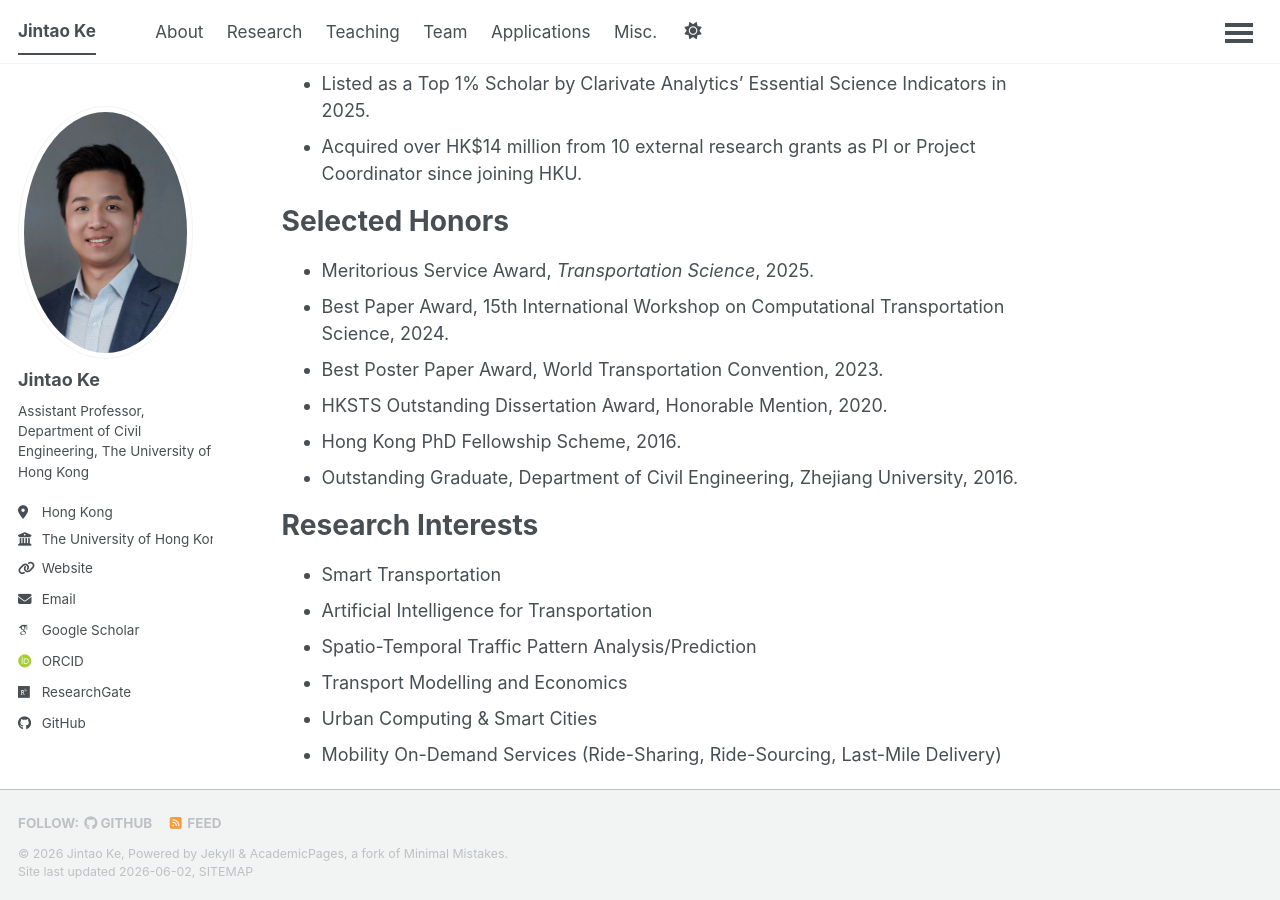
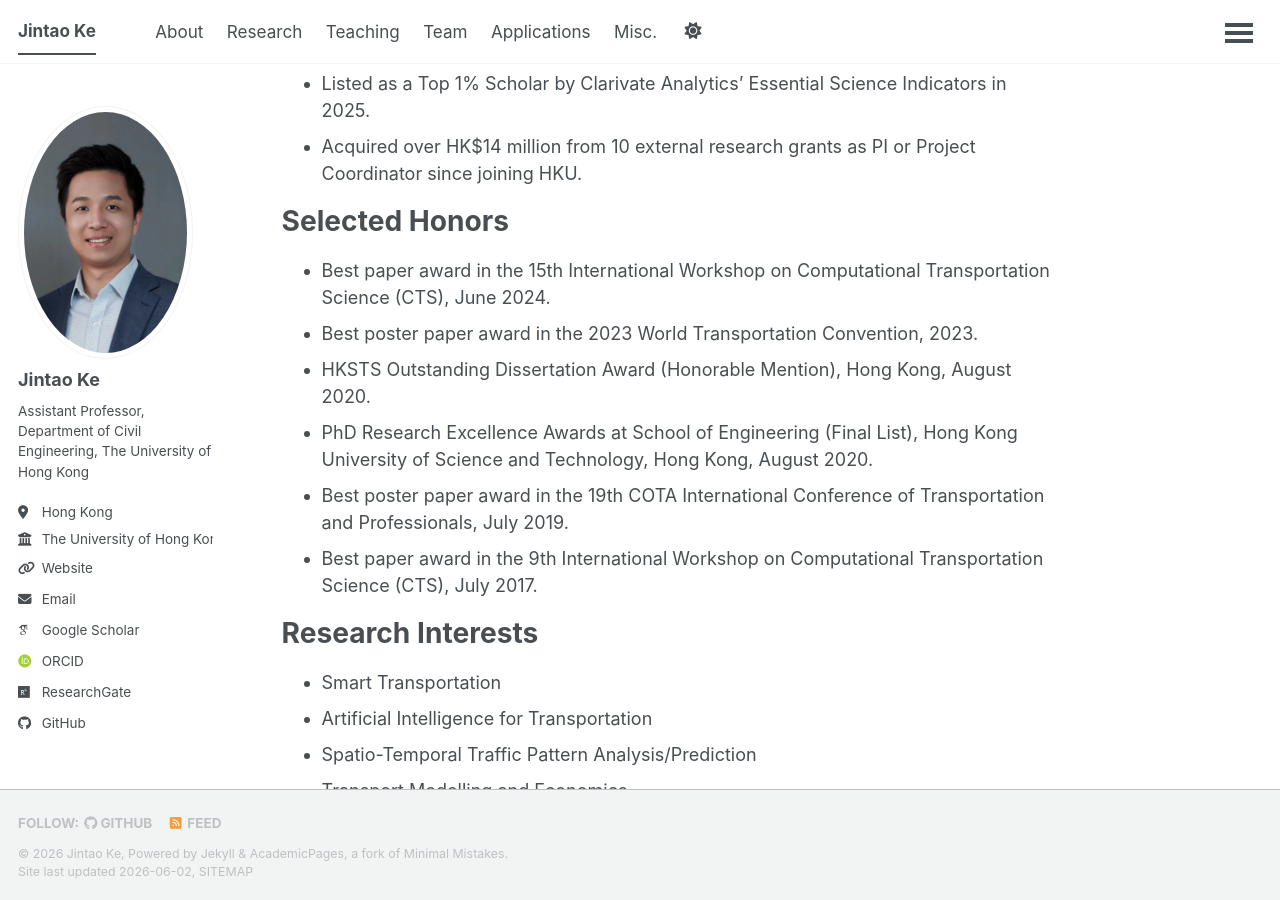
Before and after one commit to hku-kejintao/hku-kejintao.github.io, a Jekyll site: the page built from _pages/about.md, in a window 1280 px wide and 900 px high, scrolled down 801 px. Built offline with Jekyll 4.4.1, drawn with Linux system fonts in a browser that asks for light colours; some web fonts are replaced; a script that is not in the unit is left out.

Commit message:
Update honors and applications intro
Co-authored-by: Cursor <cursoragent@cursor.com>

```diff
--- a/_pages/about.md
+++ b/_pages/about.md
@@ -21,12 +21,12 @@ Research Profile
 Selected Honors
 ======
 
-- Meritorious Service Award, *Transportation Science*, 2025.
-- Best Paper Award, 15th International Workshop on Computational Transportation Science, 2024.
-- Best Poster Paper Award, World Transportation Convention, 2023.
-- HKSTS Outstanding Dissertation Award, Honorable Mention, 2020.
-- Hong Kong PhD Fellowship Scheme, 2016.
-- Outstanding Graduate, Department of Civil Engineering, Zhejiang University, 2016.
+- Best paper award in the 15th International Workshop on Computational Transportation Science (CTS), June 2024.
+- Best poster paper award in the 2023 World Transportation Convention, 2023.
+- HKSTS Outstanding Dissertation Award (Honorable Mention), Hong Kong, August 2020.
+- PhD Research Excellence Awards at School of Engineering (Final List), Hong Kong University of Science and Technology, Hong Kong, August 2020.
+- Best poster paper award in the 19th COTA International Conference of Transportation and Professionals, July 2019.
+- Best paper award in the 9th International Workshop on Computational Transportation Science (CTS), July 2017.
 
 Research Interests
 ======
```
Also changed, not shown: _pages/applications.md (+1 -2 lines).
